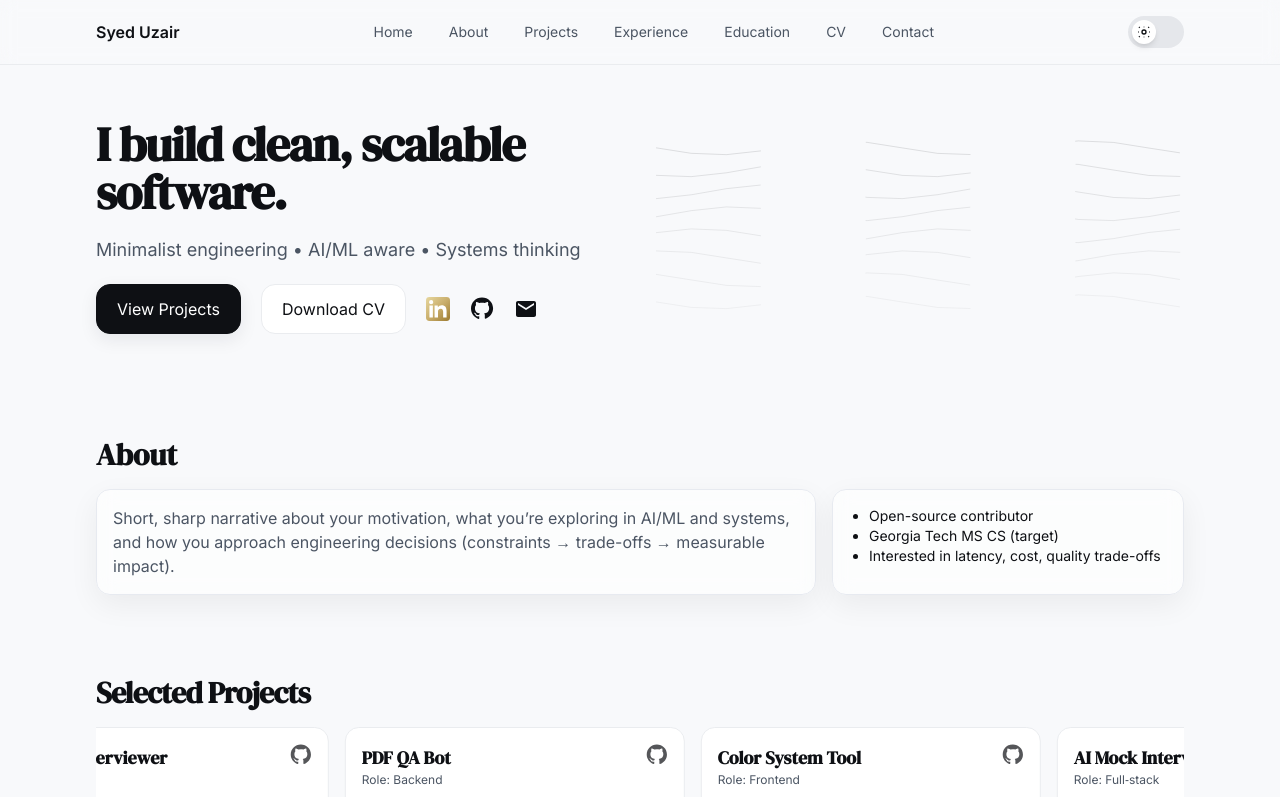
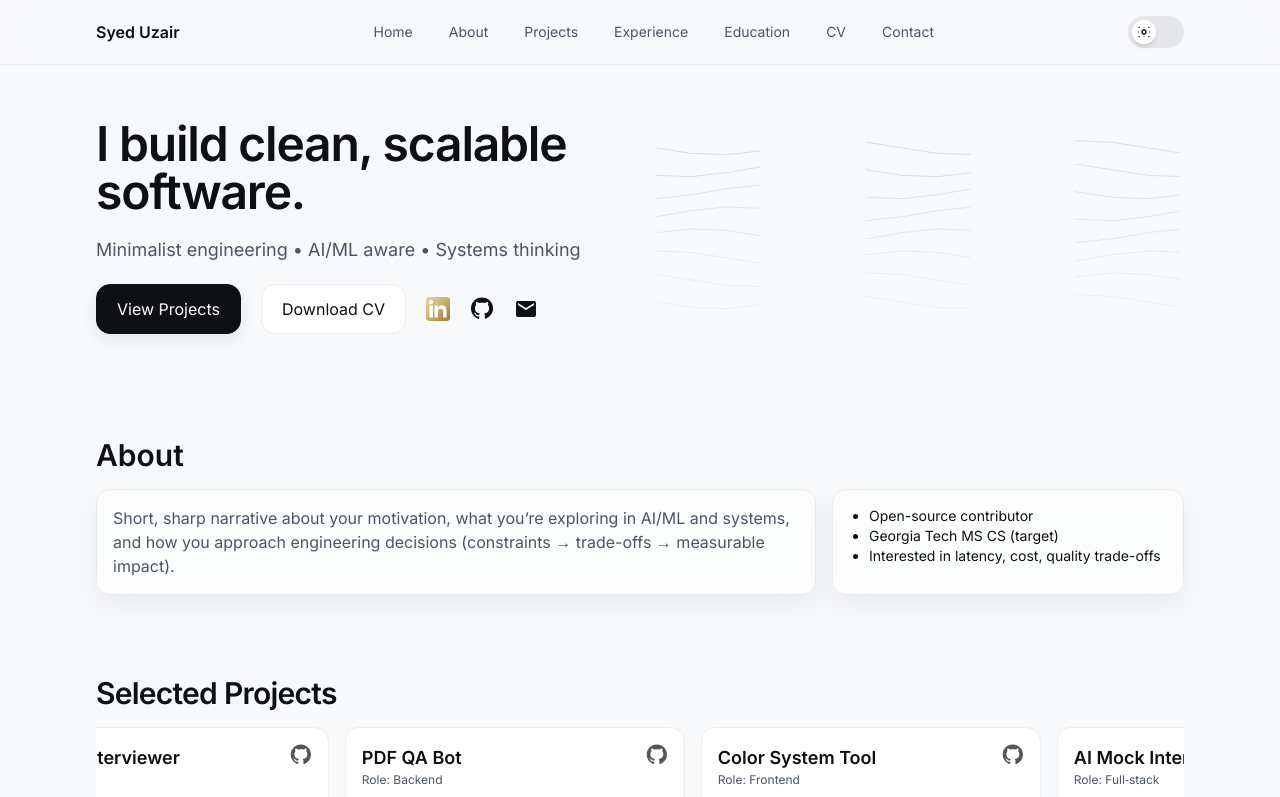
Before and after one commit to Youknowzair/portfolio, a Next.js app: page / in a window 1280 px wide. Shown: the top 797 px of the page. Built offline with nearby package versions, Linux system fonts and the light colour scheme.

Commit message:
chore(layout): update root layout structure

```diff
--- a/app/layout.jsx
+++ b/app/layout.jsx
@@ -1,12 +1,15 @@
 import "./../styles/globals.css";
-import { Inter, DM_Serif_Display } from "next/font/google";
+import { Inter } from "next/font/google";
 import Nav from "../components/Nav";
 import Footer from "../components/Footer";
 
-// Body + UI text
-const inter = Inter({ subsets: ["latin"], display: "swap" });
-// Headings for stronger personality
-const dmSerif = DM_Serif_Display({ subsets: ["latin"], weight: ["400"], display: "swap" });
+// Professional FAANG-level font - used by Google, Apple, Microsoft, Meta
+const inter = Inter({
+  subsets: ["latin"],
+  display: "swap",
+  weight: ["300", "400", "500", "600", "700"],
+  variable: "--font-inter"
+});
 
 export const metadata = {
   title: "Syed Uzair • Portfolio",
@@ -32,7 +35,7 @@ export const metadata = {
 export default function RootLayout({ children }) {
   return (
     <html lang="en" suppressHydrationWarning>
-      <body className={`${inter.className} antialiased min-h-screen bg-background text-text`} style={{"--font-heading": dmSerif.style.fontFamily}}>
+      <body className={`${inter.className} antialiased min-h-screen bg-background text-text font-inter`}>
         <Nav />
         <main className="max-w-6xl mx-auto px-4 sm:px-6 md:px-8 py-8">{children}</main>
         <Footer />
```
